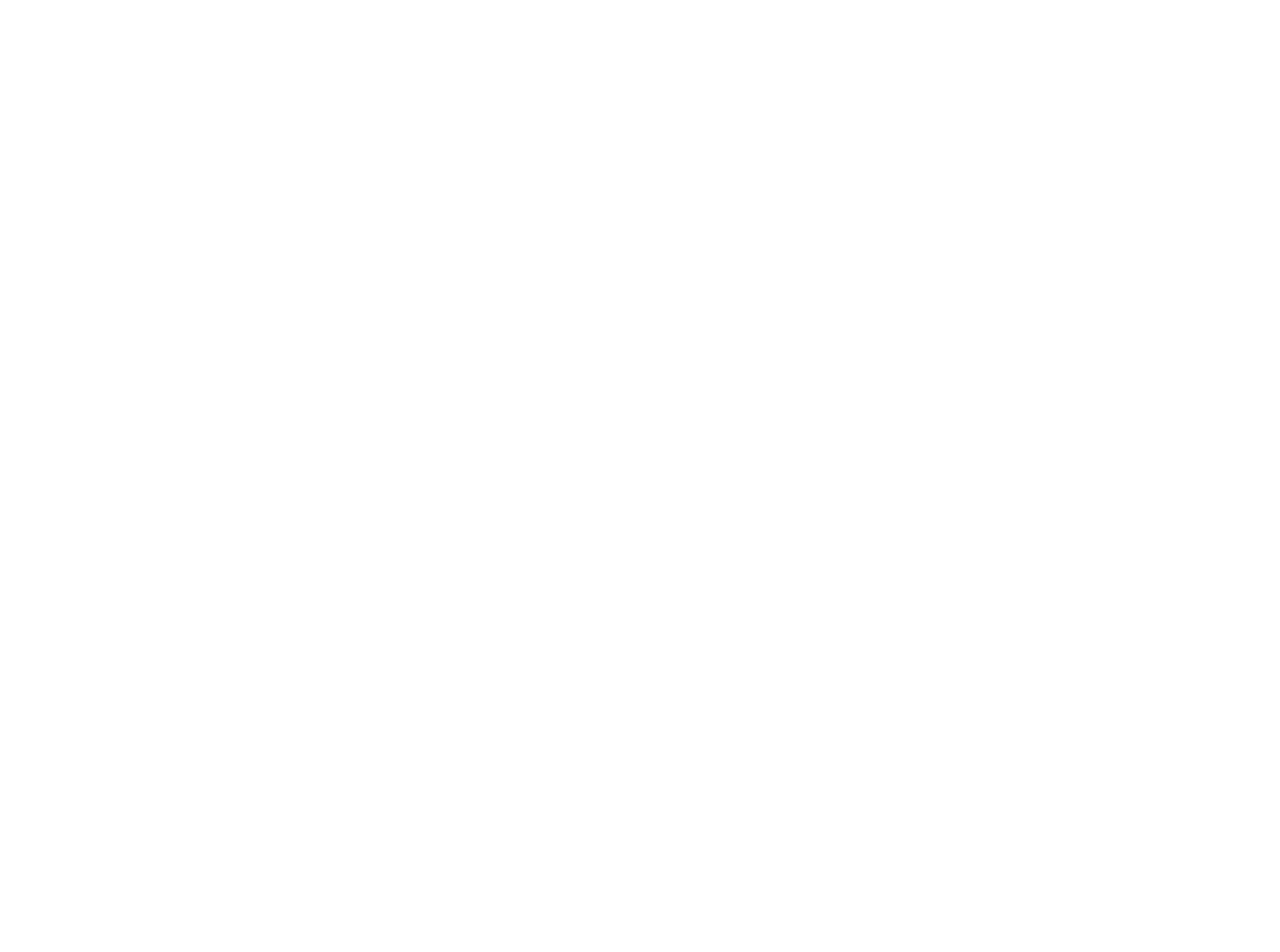
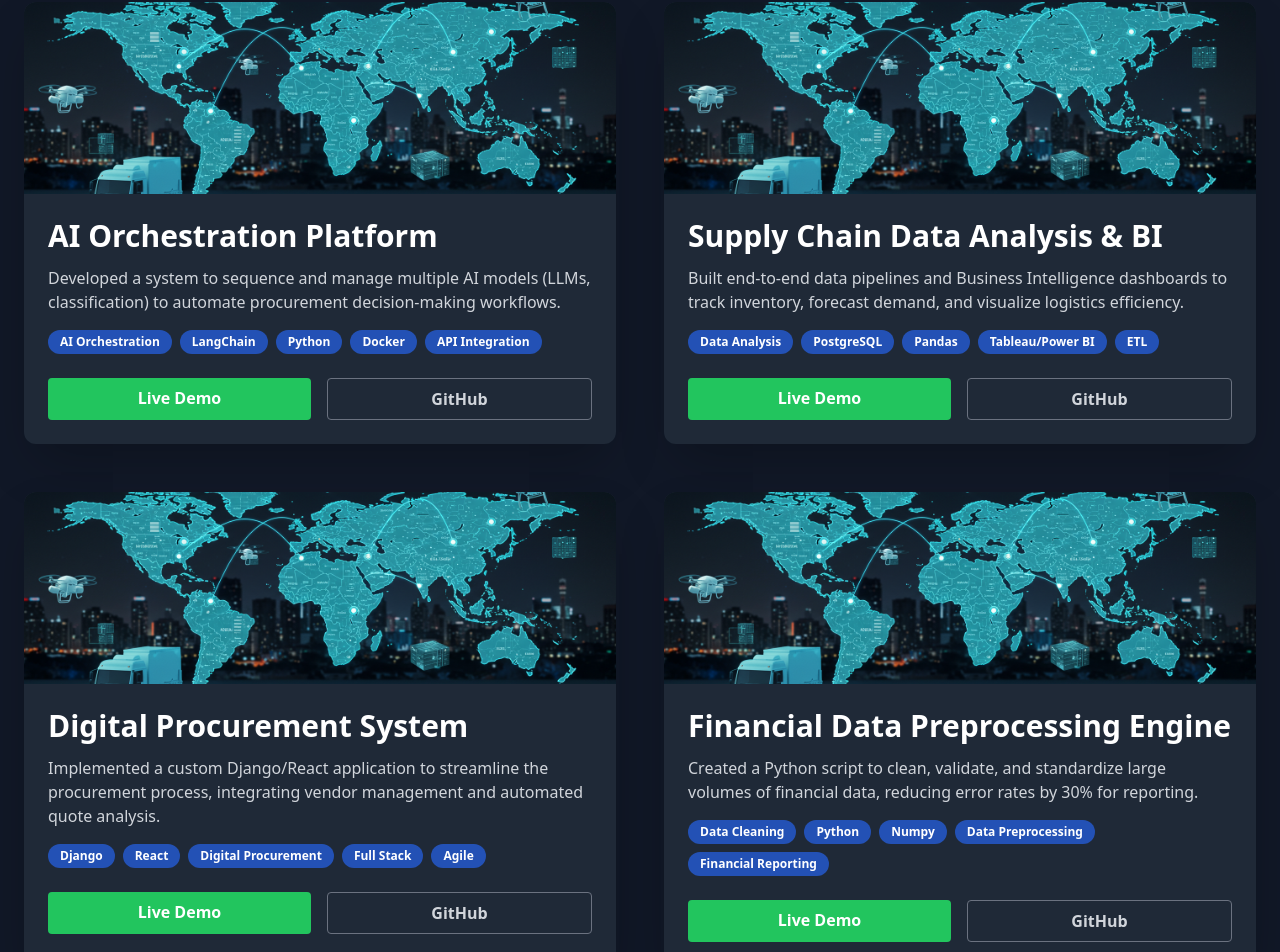
Before and after one commit to therealjuma/portfolio, a React (Vite) app in the folder projects/my-tailwind-app/: page / in a window 1280 px wide. Shown: the part 2351-3303 px from the top of the page. Before the commit the page ends 2161 px from the top, so only its background shows below. Built offline with nearby package versions, Linux system fonts and the light colour scheme.

Commit message:
Minor update

```diff
--- a/projects/my-tailwind-app/src/App.jsx
+++ b/projects/my-tailwind-app/src/App.jsx
@@ -2,6 +2,7 @@
 import Hero from './Hero';
 import About from './About';
 import Skills from './Skills';
+import Projects from './Projects';
 
 function App() {
   return (
@@ -9,6 +10,7 @@
       <Hero />
       <About />
       <Skills />
+      <Projects />
     </div>
   );
 }
--- /dev/null
+++ b/projects/my-tailwind-app/src/ProjectCard.jsx
@@ -0,0 +1,54 @@
+const ProjectCard = ({ title, description, imageSrc, tags, liveLink, repoLink }) => {
+    return (
+        <div className="bg-gray-800 dark:bg-gray-700 rounded-xl shadow-2xl overflow-hidden transform transition duration-500 hover:scale-[1.02]">
+
+            {/* Project Image */}
+            <img
+                src={imageSrc}
+                alt={`${title} screenshot`}
+                className="w-full h-48 object-cover"
+            />
+
+            <div className="p-6">
+
+                {/* Title and Description */}
+                <h3 className="text-3xl font-bold text-white mb-3">{title}</h3>
+                <p className="text-gray-300 dark:text-gray-200 mb-4">{description}</p>
+
+                {/* Tech Tags */}
+                <div className="flex flex-wrap gap-2 mb-6">
+                    {Array.isArray(tags) && tags.map((tag, index) => (
+                        <span
+                            key={index}
+                            className="bg-blue-600/70 text-white text-xs font-semibold px-3 py-1 rounded-full"
+                        >
+                            {tag}
+                        </span>
+                    ))}
+                </div>
+
+                {/* Action Buttons */}
+                <div className="flex space-x-4">
+                    <a
+                        href={liveLink}
+                        target="_blank"
+                        rel="noopener noreferrer"
+                        className="flex-1 text-center bg-green-500 hover:bg-green-600 text-white font-bold py-2 px-4 rounded transition duration-200"
+                    >
+                        Live Demo
+                    </a>
+                    <a
+                        href={repoLink}
+                        target="_blank"
+                        rel="noopener noreferrer"
+                        className="flex-1 text-center border border-gray-500 text-gray-300 hover:bg-gray-700 font-bold py-2 px-4 rounded transition duration-200"
+                    >
+                        GitHub
+                    </a>
+                </div>
+            </div>
+        </div>
+    );
+};
+
+export default ProjectCard;
--- /dev/null
+++ b/projects/my-tailwind-app/src/Projects.jsx
@@ -0,0 +1,69 @@
+// src/components/Projects.jsx
+import ProjectCard from './ProjectCard'; // Make sure this path is correct
+// Import a single image to use as a placeholder for all cards (you can change this later)
+import placeholderImage from './assets/supply3.jpg'; // Create this file or update the path
+
+const PROJECTS_DATA = [
+    {
+        title: "AI Orchestration Platform",
+        description: "Developed a system to sequence and manage multiple AI models (LLMs, classification) to automate procurement decision-making workflows.",
+        tags: ["AI Orchestration", "LangChain", "Python", "Docker", "API Integration"],
+        imageSrc: placeholderImage,
+        liveLink: "#",
+        repoLink: "#"
+    },
+    {
+        title: "Supply Chain Data Analysis & BI",
+        description: "Built end-to-end data pipelines and Business Intelligence dashboards to track inventory, forecast demand, and visualize logistics efficiency.",
+        tags: ["Data Analysis", "PostgreSQL", "Pandas", "Tableau/Power BI", "ETL"],
+        imageSrc: placeholderImage,
+        liveLink: "#",
+        repoLink: "#"
+    },
+    {
+        title: "Digital Procurement System",
+        description: "Implemented a custom Django/React application to streamline the procurement process, integrating vendor management and automated quote analysis.",
+        tags: ["Django", "React", "Digital Procurement", "Full Stack", "Agile"],
+        imageSrc: placeholderImage,
+        liveLink: "#",
+        repoLink: "#"
+    },
+    {
+        title: "Financial Data Preprocessing Engine",
+        description: "Created a Python script to clean, validate, and standardize large volumes of financial data, reducing error rates by 30% for reporting.",
+        tags: ["Data Cleaning", "Python", "Numpy", "Data Preprocessing", "Financial Reporting"],
+        imageSrc: placeholderImage,
+        liveLink: "#",
+        repoLink: "#"
+    }
+];
+
+const Projects = () => {
+    return (
+        <section id="projects" className="py-20 bg-gray-900 dark:bg-black">
+            <div className="max-w-7xl mx-auto px-6">
+
+                <h2 className="text-5xl font-extrabold text-white text-center mb-16">
+                    featured projects
+                </h2>
+
+                {/* This is the Grid container that controls the layout */}
+                <div className="grid grid-cols-1 gap-12 md:grid-cols-2 lg:grid-cols-2 xl:grid-cols-2">
+                    {PROJECTS_DATA.map((project, index) => (
+                        <ProjectCard
+                            key={index}
+                            title={project.title}
+                            description={project.description}
+                            tags={project.tags}
+                            imageSrc={project.imageSrc}
+                            liveLink={project.liveLink}
+                            repoLink={project.repoLink}
+                        />
+                    ))}
+                </div>
+            </div>
+        </section>
+    );
+};
+
+export default Projects;
```
